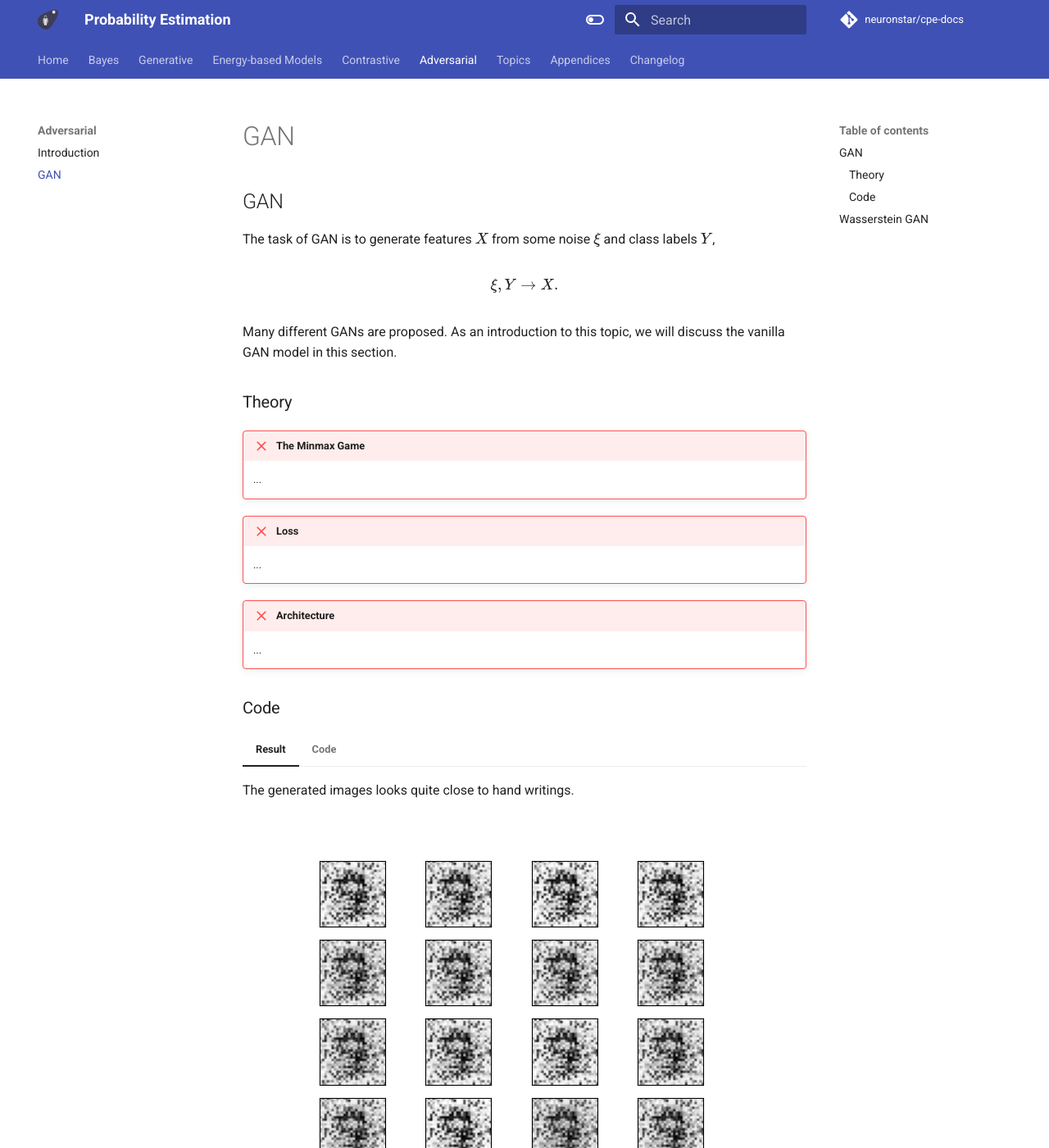
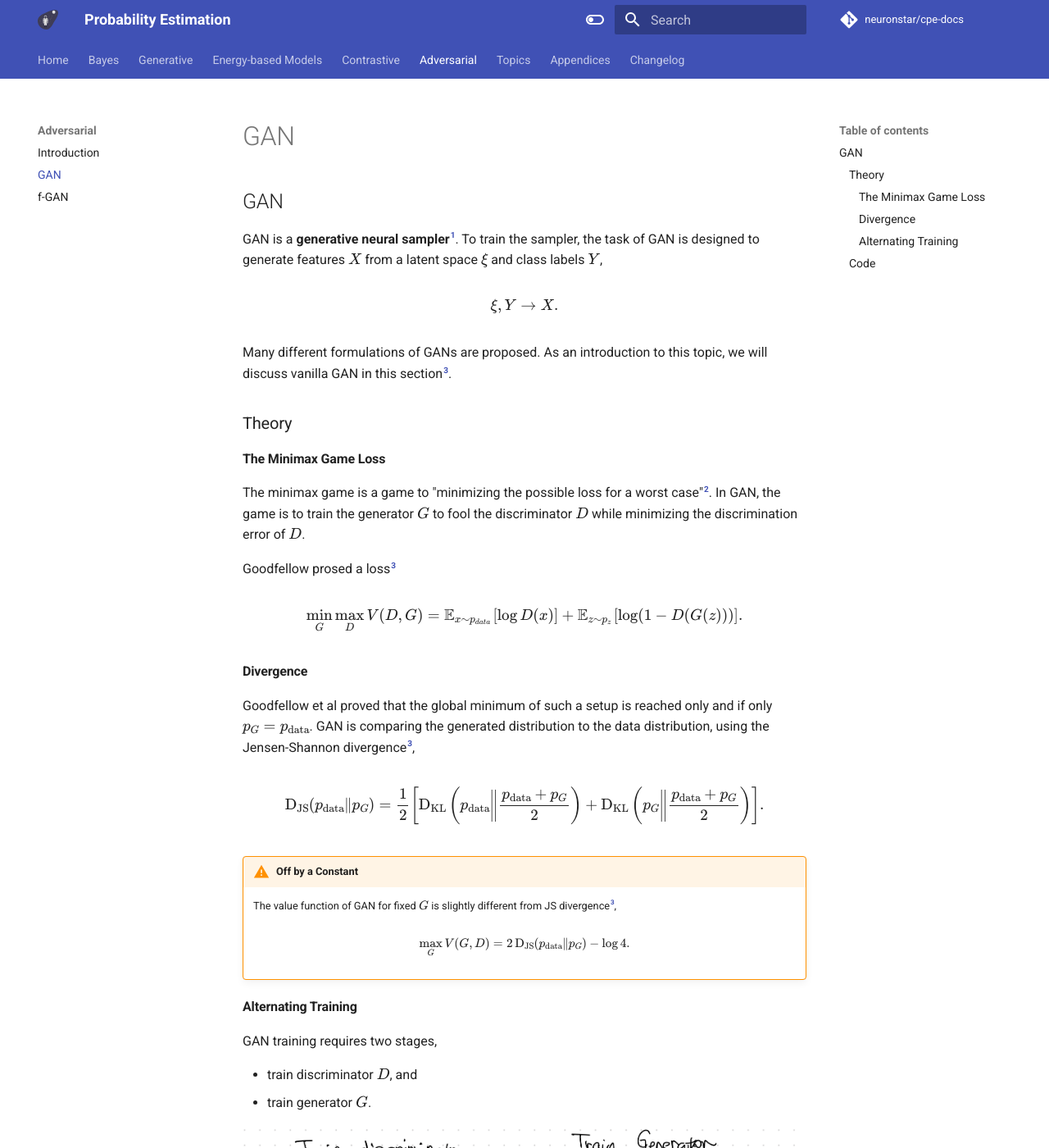
Before and after one commit to emptymalei/deep-learning, an MkDocs documentation site: the page built from cpe/adversarial/gan.md, in a window 1280 px wide and 1400 px high. Shown: the whole window at 82% size. Built offline with MkDocs 1.6.1 and Material for MkDocs 9.7.7, drawn with Linux system fonts in a browser that asks for light colours; comment, search, counter and statistics services are not loaded; some of the changed text lies outside the part shown.

Commit message:
added f-gan

```diff
--- a/cpe/adversarial/gan.md
+++ b/cpe/adversarial/gan.md
@@ -1,31 +1,67 @@
 ## GAN
 
-The task of GAN is to generate features $X$ from some noise $\xi$ and class labels $Y$,
+GAN is a **generative neural sampler**[^Nowozin2016]. To train the sampler, the task of GAN is designed to generate features $X$ from a latent space $\xi$ and class labels $Y$,
 
 $$\xi, Y \to X.$$
 
-Many different GANs are proposed. As an introduction to this topic, we will discuss the vanilla GAN model in this section.
+Many different formulations of GANs are proposed. As an introduction to this topic, we will discuss vanilla GAN in this section[^Goodfellow2014].
+
+
+
 
 ### Theory
 
-!!! failure "The Minmax Game"
-    ...
+#### The Minimax Game Loss
+
+The minimax game is a game to "minimizing the possible loss for a worst case"[^minimax_wiki]. In GAN, the game is to train the generator $G$ to fool the discriminator $D$ while minimizing the discrimination error of $D$.
+
+Goodfellow prosed a loss[^Goodfellow2014]
+
+$$
+\begin{equation}
+\underset{G}{\operatorname{min}}\underset{D}{\operatorname{max}} V(D, G) = \mathbb E_{x\sim p_{data}} \left[ \log D(x) \right] + \mathbb E_{z\sim p_z} \left[ \log( 1- D(G(z)) ) \right].
+\end{equation}
+$$
 
 
-!!! failure "Loss"
-    ...
+#### Divergence
+
+Goodfellow et al proved that the global minimum of such a setup is reached only and if only $p_{G} = p_\text{data}$. GAN is comparing the generated distribution to the data distribution, using the Jensen-Shannon divergence[^Goodfellow2014],
+
+$$
+\operatorname{D}_{\text{JS}}(p_\text{data}\Vert p_{G}) = \frac{1}{2}\left[ \operatorname{D}_\text{KL} \left( p_\text{data} \bigg\Vert \frac{p_\text{data} + p_G}{2} \right) + \operatorname{D}_\text{KL} \left( p_{G} \bigg\Vert \frac{p_\text{data} + p_G}{2} \right) \right].
+$$
+
+!!! warning "Off by a Constant"
+
+    The value function of GAN for fixed $G$ is slightly different from JS divergence[^Goodfellow2014],
+
+    $$
+    \underset{G}{\operatorname{max}}V(G,D) = 2 \operatorname{D}_\text{JS}( p_\text{data} \Vert p_G ) - \log 4.
+    $$
 
 
-!!! failure "Architecture"
-    ...
+#### Alternating Training
+
+GAN training requires two stages,
+
+- train discriminator $D$, and
+- train generator $G$.
+
+
+![](assets/gan/gan_alternating_training.png)
+
 
 ### Code
+
+We built a simple GAN using MNIST dataset.
+
 
 === "Result"
 
     The generated images looks quite close to hand writings.
 
-    ![](assets/adversarial/generated_image_samples_animation.gif)
+    ![](assets/gan/generated_image_samples_animation.gif)
 
 
 === "Code"
@@ -242,15 +278,12 @@ Many different GANs are proposed. As an introduction to this topic, we will disc
 
 
 
+[^Nowozin2016]: Nowozin S, Cseke B, Tomioka R. f-GAN: Training Generative Neural Samplers using Variational Divergence Minimization. arXiv [stat.ML]. 2016. Available: http://arxiv.org/abs/1606.00709
 
-## Wasserstein GAN
+[^minimax_wiki]: Contributors to Wikimedia projects. Minimax. In: Wikipedia [Internet]. 5 Aug 2021 [cited 6 Sep 2021]. Available: https://en.wikipedia.org/wiki/Minimax
 
 
-!!! failure "Why"
-    ...
-
-
-
+[^Goodfellow2014]: Goodfellow IJ, Pouget-Abadie J, Mirza M, Xu B, Warde-Farley D, Ozair S, et al. Generative Adversarial Networks. arXiv [stat.ML]. 2014. Available: http://arxiv.org/abs/1406.2661
 
 [^Liu2020]: Liu X, Zhang F, Hou Z, Wang Z, Mian L, Zhang J, et al. Self-supervised Learning: Generative or Contrastive. arXiv [cs.LG]. 2020. Available: http://arxiv.org/abs/2006.08218
 
--- a/mkdocs.yml
+++ b/mkdocs.yml
@@ -98,6 +98,7 @@ nav:
   - "Adversarial":
     - "Introduction": adversarial/intro.md
     - "GAN": adversarial/gan.md
+    - "f-GAN": adversarial/f-gan.md
   - "Topics":
     - "Introduction": topics/intro.md
     - "Predictive Coding": topics/predictive-coding.md
```
Also changed, not shown: cpe/adversarial/f-gan.md (added, +24 -0 lines), cpe/appendices/f-divergence.md (+15 -3 lines), cpe/adversarial/assets/gan/gan_alternating_training.png (added), cpe/adversarial/assets/gan/generated_image_samples_animation.gif (renamed from cpe/adversarial/assets/adversarial/generated_image_samples_animation.gif).
